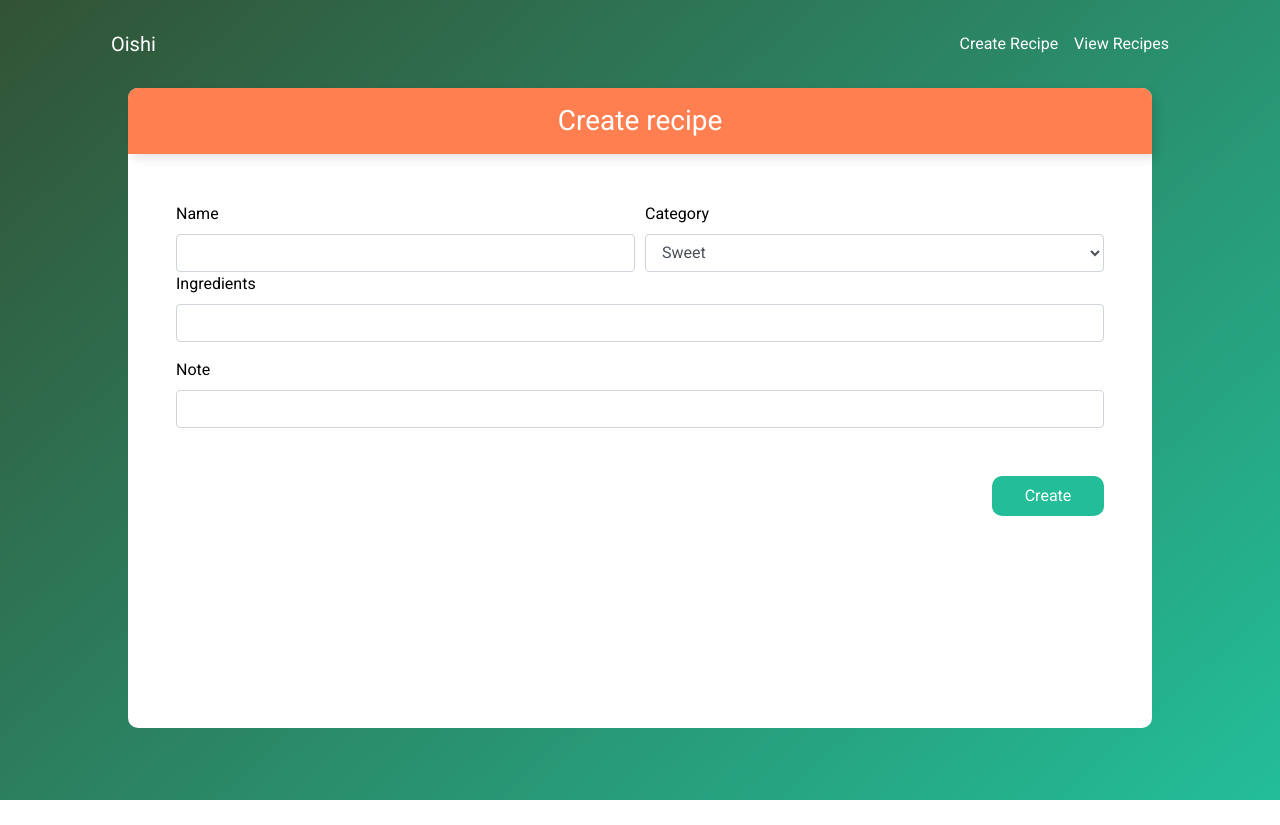
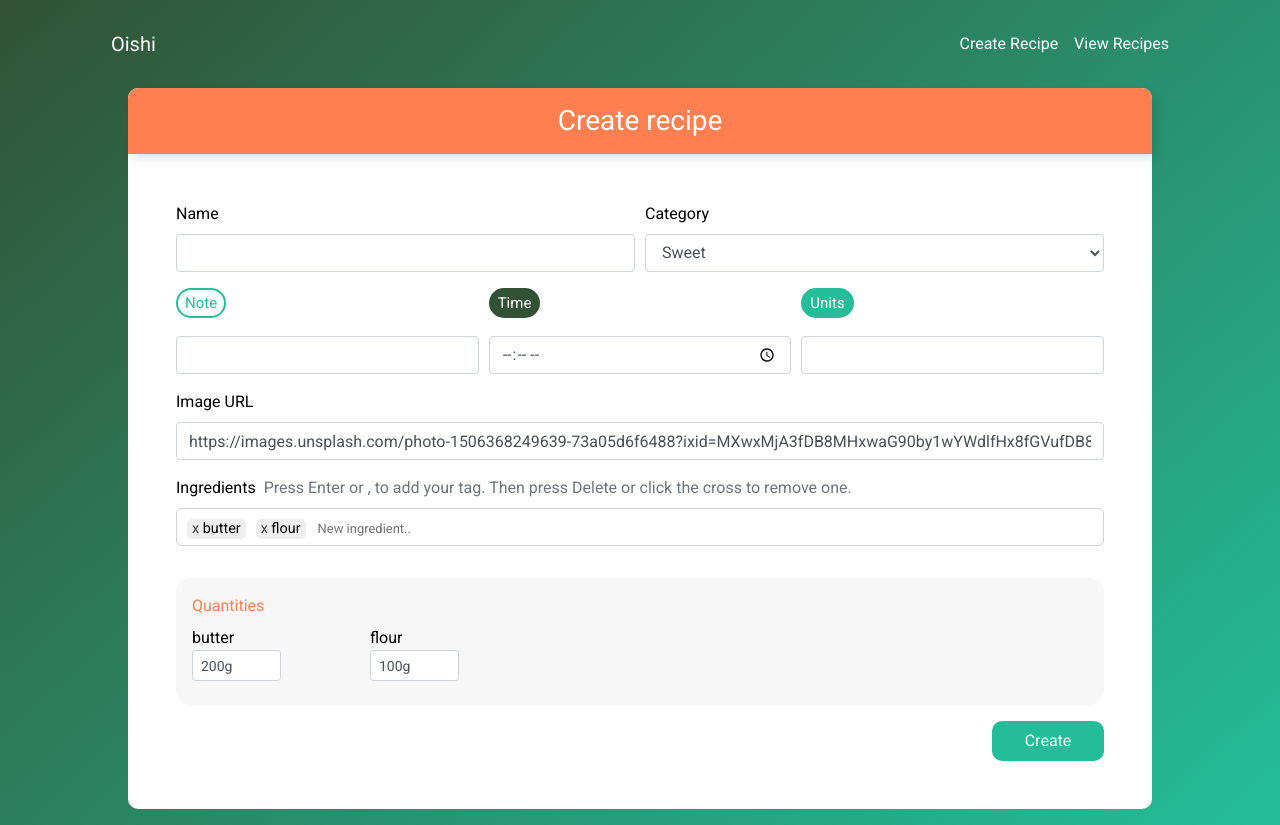
Before and after one commit to charlottedrb/lpdim_js_oishi, a Vue app: page /add in a window 1280 px wide. Before the commit the page ends 800 px from the top, so only its background shows below. Built offline with nearby package versions, Linux system fonts and the light colour scheme.

Commit message:
creation d'une recette pratiquement DONE - TO DO : category

```diff
--- a/src/App.vue
+++ b/src/App.vue
@@ -17,7 +17,7 @@
 
     <!-- Router view -->
     <transition name="slide" mode="out-in">
-      <router-view></router-view>
+      <router-view class="container"></router-view>
     </transition>
 
   </div>
--- a/src/components/CreateComponent.vue
+++ b/src/components/CreateComponent.vue
@@ -19,19 +19,59 @@
                         </div>
                     </div>
 
-                    <div class="form-group">
-                        <label>Ingredients</label>
-                        <input type="email" class="form-control" v-model="recipe.category" required>
+                    <div class="form-row mt-3">
+                        <div class="col-4">
+                            <div class="form-group">
+                                <label><span class="custom-badge custom-badge-secondary-outline">Note</span></label>
+                                <input type="number" class="form-control" v-model="recipe.note" required>
+                            </div>
+                        </div>
+                        <div class="col-4">
+                            <div class="form-group">
+                                <label><span class="custom-badge custom-badge-primary">Time</span></label>
+                                <input type="time" class="form-control" v-model="recipe.time" required>
+                            </div>
+                        </div>
+                        <div class="col-4">
+                            <div class="form-group">
+                                <label><span class="custom-badge custom-badge-secondary">Units</span></label>
+                                <input type="number" class="form-control" v-model="recipe.units" required>
+                            </div>
+                        </div>
                     </div>
 
                     <div class="form-group">
-                        <label>Note</label>
-                        <input type="number" class="form-control" v-model="recipe.note" required>
+                        <label>Image URL</label>
+                        <input class="form-control" type="text" v-model="recipe.image">
                     </div>
 
-                    <div class="form-group text-right">
-                        <button class="block-btn">Create</button>
+                    <div class="form-group mt-3">
+                        <label>Ingredients</label>
+                        <span class="text-muted ml-2">Press Enter or , to add your tag. Then press Delete or click the cross to remove one.</span>
+                        <div class='tag-input'>
+                            <div v-for='(quantity, ingredient) in recipe.ingredients' :key='ingredient' class='tag-input__tag'>
+                                <span @click='removeTag(ingredient)'>x</span>
+                                {{ ingredient }}
+                            </div>
+                            <input type='text' placeholder="New ingredient.." class='tag-input__text'
+                                @keydown.enter='addTag'
+                                @keydown.188='addTag'
+                                @keydown.delete='removeLastTag'/>
+                        </div>
                     </div>
+
+                    <div class="form-group quantities">
+                        <label class="d-block">Quantities</label>
+                        <div class="mb-2 d-inline-block" v-for="(quantity, ingredient) in recipe.ingredients" :key='ingredient'>
+                            {{ ingredient }}
+                            <input type="text" class="form-control form-control-sm w-50" :value="quantity" placeholder="200g, 20ml.." required>
+                        </div>
+                    </div>
+
+                    <div class="text-right">
+                        <button type="submit" class="block-btn">Create</button>
+                    </div>
+
                 </form>
             </div>
         </div>
@@ -45,9 +85,16 @@ import axios from "axios";
         data() {
             return {
                 recipe: {
-                   name: '',
-                   category: '',
-                   note: ''
+                    name: '',
+                    note: '',
+                    category: '',
+                    image: 'https://images.unsplash.com/photo-1506368249639-73a05d6f6488?ixid=MXwxMjA3fDB8MHxwaG90by1wYWdlfHx8fGVufDB8fHw%3D&ixlib=rb-1.2.1&auto=format&fit=crop&w=934&q=80',
+                    units: '',
+                    time: '',
+                    ingredients: {
+                        butter: '200g',
+                        flour: '100g'
+                    }
                 },
                 selectedCategory: "sweet",
                 categories: [
@@ -59,16 +106,29 @@ import axios from "axios";
             }
         },
         methods: {
+            addTag: function(event) {
+                event.preventDefault()
+                // trim deletes extra whitespaces at the beginning and the end of the string
+                var tag = event.target.value
+                if (tag.length > 0) {
+                    tag = tag.replace(' ', '-')
+                    this.$set(this.recipe.ingredients, tag, "");
+                }
+                event.target.value = ''
+            },
+            removeTag: function(ingredient){
+                this.$delete(this.recipe.ingredients, ingredient)
+            },
+            removeLastTag: function(event) {
+                if (event.target.value.length === 0) {
+                    this.removeTag(this.recipe.ingredients.length - 1)
+                }
+            },
             handleSubmitForm() {
                 let apiURL = 'http://localhost:4000/api/add';
-
+                console.log(this.recipe)
                 axios.post(apiURL, this.recipe).then(() => {
                   this.$router.push('/')
-                  this.recipe = {
-                    name: '',
-                    email: '',
-                    phone: ''
-                  }
                 }).catch(error => {
                     console.log(error)
                 });
@@ -76,3 +136,18 @@ import axios from "axios";
         }
     }
 </script>
+
+<style lang="scss">
+@import "../styles/theme.scss";
+
+.quantities{
+    background-color: rgb(247, 247, 247);
+    padding: 1rem;
+    margin-top: 2rem;
+    border-radius: 15px;
+
+    label{
+        color: $tertiary;
+    }
+}
+</style>
--- a/src/components/ShowComponent.vue
+++ b/src/components/ShowComponent.vue
@@ -3,15 +3,15 @@
         <div class="block">
             <div class="block-content">
                 <div class="infos">
-                    <div class="badge badge-primary" id="duree">Time</div>
-                    <div class="badge badge-secondary" id="parts">Units</div>
+                    <div class="custom-badge custom-badge-primary" id="duree">Time</div>
+                    <div class="custom-badge custom-badge-secondary" id="parts">Units</div>
                 </div>
                 <div class="block-image">
                     <img :src="recipe.image">
                     <div class="category">
-                        <span v-if="recipe.category == 'salted'" class="badge badge-salted">{{ recipe.category }}</span>
-                        <span v-if="recipe.category == 'sweet'" class="badge badge-sweet">{{ recipe.category }}</span>
-                        <span v-if="recipe.category == 'dessert'" class="badge badge-dessert">{{ recipe.category }}</span>
+                        <span v-if="recipe.category == 'salted'" class="custom-badge custom-badge-warning">{{ recipe.category }}</span>
+                        <span v-if="recipe.category == 'sweet'" class="custom-badge custom-badge-danger">{{ recipe.category }}</span>
+                        <span v-if="recipe.category == 'dessert'" class="custom-badge custom-badge-success">{{ recipe.category }}</span>
                     </div>
                 </div>
                 <div class="block-body">
--- a/src/styles/interface/_badges.scss
+++ b/src/styles/interface/_badges.scss
@@ -6,7 +6,7 @@
 //
 //////////////////////////////////////////////////////////////////////////
 
-.badge{
+.custom-badge{
     display: block;
     width: fit-content;
     padding: 2px 7px;
@@ -15,23 +15,31 @@
     font-size: 15px;
     border-radius: 15px;
 
-    &-salted{
+    &-danger{
         background-color: $danger;
     }
 
-    &-sweet{
+    &-success{
         background-color: $success;
     }
 
-    &-dessert{
+    &-warning{
         background-color: $warning;
     }
 
     &-primary{
         background-color: $primary;
+        border: 2px solid $primary;
     }
 
     &-secondary{
         background-color: $secondary;
+        border: 2px solid $secondary;
+
+        &-outline{
+            background-color: $white;
+            border: 2px solid $secondary;
+            color: $secondary;
+        }
     }
 }
--- a/src/styles/interface/_block.scss
+++ b/src/styles/interface/_block.scss
@@ -11,7 +11,6 @@ $radius: 10px;
     $this: '.block';
 
     width: 80vw;
-    height: 80vh;
     background-color: $white;
     color: $black;
     border-radius: $radius;
@@ -30,7 +29,6 @@ $radius: 10px;
     }
 
     &-content{
-        height: 80vh;
         position: relative;
         padding: 3rem;
 
@@ -87,7 +85,6 @@ $radius: 10px;
         width: 7rem;
         padding: 0.5rem;
         border: none;
-        margin-top: 2rem;
         background-color: $secondary;
         color: $white;
         border-radius: $radius;
--- a/src/styles/interface/_card.scss
+++ b/src/styles/interface/_card.scss
@@ -6,7 +6,7 @@
 //
 //////////////////////////////////////////////////////////////////////////
 
-$recipeW: 15rem;
+$recipeW: 25%;
 $recipeH: 20rem;
 $radius: 10px;
 
@@ -15,15 +15,15 @@ $radius: 10px;
 
     display: inline-block;
     position: relative;
-    width: 15rem;
-    height: 20rem;
+    width: $recipeW;
+    height: $recipeH;
     padding: 1rem;
     color: black;
 
 
     &-infos{
         padding: 1rem;
-        width: $recipeW - 1rem;
+        width: 100% - 1%;
         height: $recipeH - 1rem;
         border-radius: $radius;
         box-shadow: 5px 5px 10px rgba(0,0,0,0.2);
@@ -43,17 +43,21 @@ $radius: 10px;
             overflow: hidden;
 
             img{
+                height: 100%;
                 width: 100%;
-
+                object-fit: cover;
             }
         }
 
         #{$this}-note{
+            $height: 35px;
+
             display: inline-block;
             border-radius: 10px;
             border: 3px solid $secondary;
             width: 100px;
-            font-size: 2rem;
+            height: $height - 5px;
+            font-size: 1.2rem;
             margin-right: 1.5rem;
             color: $white;
 
@@ -61,7 +65,8 @@ $radius: 10px;
                 display: inline-block;
                 background-color: $secondary;
                 text-align: center;
-                border-radius: 7px;
+                border-radius: 6px;
+                height: $height - 10px;
             }
         }
 
--- a/src/styles/interface/_tags.scss
+++ b/src/styles/interface/_tags.scss
@@ -7,24 +7,29 @@
 //////////////////////////////////////////////////////////////////////////
 
 .tag-input {
+    $inputH: 38px;
+
     display: block;
+    box-sizing: border-box;
     width: 100%;
-    border: 1px solid #eee;
+    height: $inputH;
+    padding: 0 10px;
     font-size: 0.9em;
-    height: 50px;
-    box-sizing: border-box;
-    padding: 0 10px;
+    border: 1px solid lightgray;
+    border-radius: 5px;
 
     &__tag{
-        height: 30px;
+        $tagH : 20px;
+
         float: left;
+        height: $tagH;
+        margin-top: 10px;
         margin-right: 10px;
+        padding: 0 5px;
+        color: black;
         background-color: #eee;
-        margin-top: 10px;
-        line-height: 30px;
-        padding: 0 5px;
+        line-height: $tagH;
         border-radius: 5px;
-        color: black;
 
         & > span{
             cursor: pointer;
@@ -33,10 +38,10 @@
     }
 
     &__text{
+        background: none;
         border: none;
         outline: none;
         font-size: 0.9em;
-        line-height: 50px;
-        background: none;
+        line-height: $inputH;
     }
 }
```
Also changed, not shown: src/components/RecipeCard.vue (+4 -4 lines), 2 other files (tests, documents, lock files or other folders).
